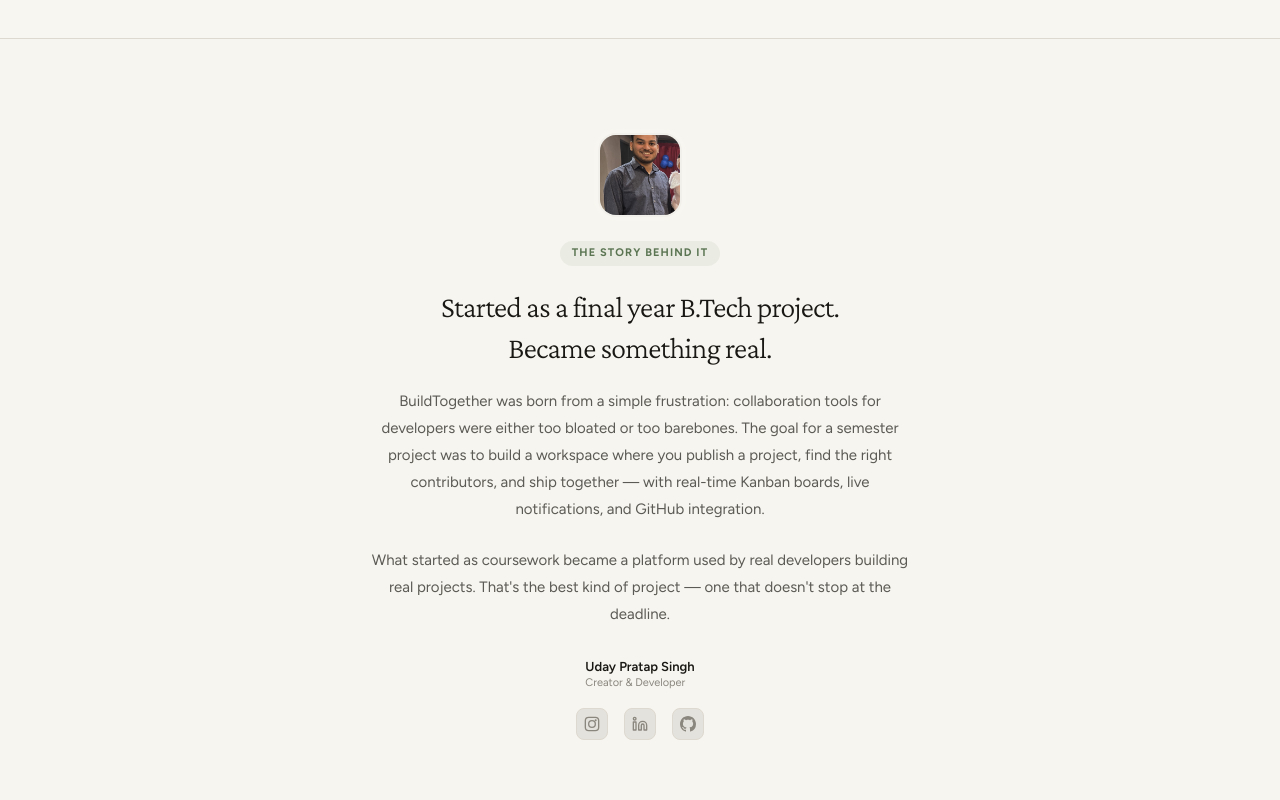
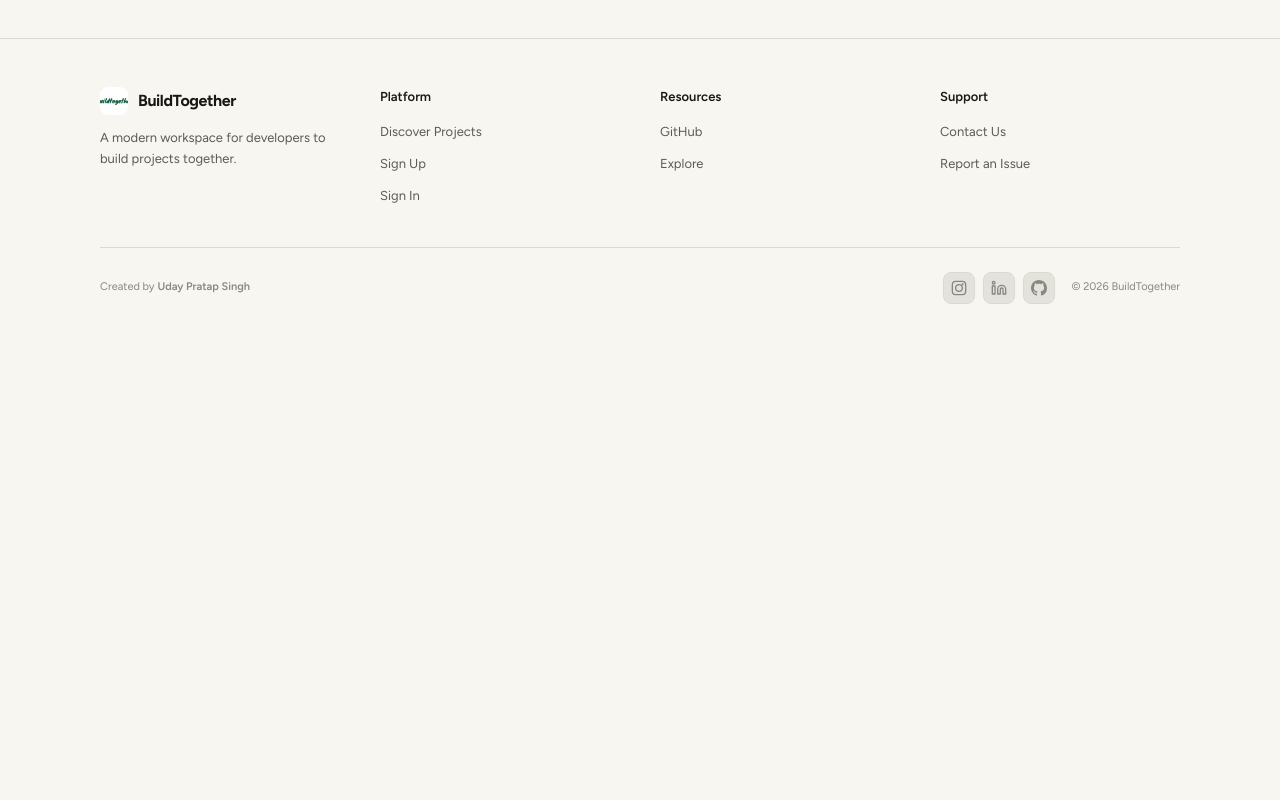
Before and after one commit to codebyuday/BuildTogether, a React (Vite) app: page / in a window 1280 px wide. Shown: the part 4200-5000 px from the top of the page. After the commit the page ends 4552 px from the top, so only its background shows below. Built offline with nearby package versions, Linux system fonts and the light colour scheme; no server answers; the database is empty.

Commit message:
feat: remove origin story section, add creator social links to footer

```diff
--- a/src/pages/Landing.jsx
+++ b/src/pages/Landing.jsx
@@ -317,56 +317,6 @@ export default function Landing() {
         </div>
       </section>
 
-      {/* Origin Story */}
-      <section className="py-24 px-6 sm:px-8 border-t border-line bg-surface-container-low/30">
-        <div className="mx-auto max-w-[720px] text-center">
-          <div className="mb-6">
-            <img src="/uday.jpg" alt="Uday Pratap Singh"
-              className="w-20 h-20 rounded-2xl object-cover bg-surface-container-high mx-auto ring-4 ring-surface ring-offset-2 ring-offset-surface-container-low" />
-          </div>
-          <span className="inline-block px-3 py-1 rounded-full bg-primary/8 text-primary text-[11px] font-bold uppercase tracking-widest mb-5">The story behind it</span>
-          <h2 className="font-heading text-[26px] sm:text-[30px] font-light text-on-surface tracking-tight leading-snug mb-5">
-            Started as a final year B.Tech project.<br className="hidden sm:block" /> Became something real.
-          </h2>
-          <p className="text-[15px] leading-[1.8] text-on-surface-variant max-w-[540px] mx-auto mb-6">
-            BuildTogether was born from a simple frustration: collaboration tools for developers
-            were either too bloated or too barebones. The goal for a semester project was to
-            build a workspace where you publish a project, find the right contributors, and ship
-            together — with real-time Kanban boards, live notifications, and GitHub integration.
-          </p>
-          <p className="text-[15px] leading-[1.8] text-on-surface-variant max-w-[540px] mx-auto mb-8">
-            What started as coursework became a platform used by real developers building real
-            projects. That's the best kind of project — one that doesn't stop at the deadline.
-          </p>
-          <div className="flex items-center justify-center gap-3">
-            <div className="text-left">
-              <p className="text-[13px] font-semibold text-on-surface leading-none">Uday Pratap Singh</p>
-              <p className="text-[11px] text-muted mt-0.5">Creator & Developer</p>
-            </div>
-          </div>
-          <div className="flex items-center justify-center gap-4 mt-4">
-            <a href="https://www.instagram.com/theudaypsr/" target="_blank" rel="noopener"
-              className="w-8 h-8 rounded-lg bg-surface-container-high border border-line flex items-center justify-center text-muted hover:text-on-surface hover:bg-surface-container transition-all">
-              <svg width="16" height="16" viewBox="0 0 24 24" fill="none" stroke="currentColor" strokeWidth="2" strokeLinecap="round" strokeLinejoin="round">
-                <rect x="2" y="2" width="20" height="20" rx="5" ry="5"/><circle cx="12" cy="12" r="5"/><circle cx="17.5" cy="6.5" r="1.5" fill="currentColor" stroke="none"/>
-              </svg>
-            </a>
-            <a href="https://www.linkedin.com/in/udaypratap-singh-285823288/" target="_blank" rel="noopener"
-              className="w-8 h-8 rounded-lg bg-surface-container-high border border-line flex items-center justify-center text-muted hover:text-on-surface hover:bg-surface-container transition-all">
-              <svg width="16" height="16" viewBox="0 0 24 24" fill="none" stroke="currentColor" strokeWidth="2" strokeLinecap="round" strokeLinejoin="round">
-                <path d="M16 8a6 6 0 0 1 6 6v7h-4v-7a2 2 0 0 0-2-2 2 2 0 0 0-2 2v7h-4v-7a6 6 0 0 1 6-6z"/><rect x="2" y="9" width="4" height="12"/><circle cx="4" cy="4" r="2"/>
-              </svg>
-            </a>
-            <a href="https://github.com/codebyuday" target="_blank" rel="noopener"
-              className="w-8 h-8 rounded-lg bg-surface-container-high border border-line flex items-center justify-center text-muted hover:text-on-surface hover:bg-surface-container transition-all">
-              <svg width="16" height="16" viewBox="0 0 24 24" fill="currentColor">
-                <path d="M12 0C5.37 0 0 5.37 0 12c0 5.31 3.435 9.795 8.205 11.385.6.105.825-.255.825-.57 0-.285-.015-1.23-.015-2.235-3.015.555-3.795-.735-4.035-1.41-.135-.345-.72-1.41-1.23-1.695-.42-.225-1.02-.78-.015-.795.945-.015 1.62.87 1.845 1.23 1.08 1.815 2.805 1.305 3.495.99.105-.78.42-1.305.765-1.605-2.67-.3-5.46-1.335-5.46-5.925 0-1.305.465-2.385 1.23-3.225-.12-.3-.54-1.53.12-3.18 0 0 1.005-.315 3.3 1.23.96-.27 1.98-.405 3-.405s2.04.135 3 .405c2.295-1.56 3.3-1.23 3.3-1.23.66 1.65.24 2.88.12 3.18.765.84 1.23 1.905 1.23 3.225 0 4.605-2.805 5.625-5.475 5.925.435.375.81 1.095.81 2.22 0 1.605-.015 2.895-.015 3.3 0 .315.225.69.825.57A12.02 12.02 0 0 0 24 12c0-6.63-5.37-12-12-12z"/>
-              </svg>
-            </a>
-          </div>
-        </div>
-      </section>
-
       {/* Footer */}
       <footer className="border-t border-line px-6 sm:px-8 py-12 bg-surface">
         <div className="mx-auto max-w-[1080px]">
@@ -405,7 +355,29 @@ export default function Landing() {
           </div>
           <div className="mt-10 pt-6 flex flex-col sm:flex-row items-center justify-between gap-4 border-t border-line">
             <p className="text-[11px] text-muted">Created by <a href="https://www.linkedin.com/in/udaypratap-singh-285823288/" target="_blank" rel="noopener" className="hover:text-on-surface transition-colors font-semibold">Uday Pratap Singh</a></p>
-            <p className="text-[11px] text-muted">&copy; {new Date().getFullYear()} BuildTogether</p>
+            <div className="flex items-center gap-4">
+              <div className="flex items-center gap-2">
+                <a href="https://www.instagram.com/theudaypsr/" target="_blank" rel="noopener" aria-label="Instagram"
+                  className="w-8 h-8 rounded-lg bg-surface-container-high border border-line flex items-center justify-center text-muted hover:text-on-surface hover:bg-surface-container transition-all">
+                  <svg width="16" height="16" viewBox="0 0 24 24" fill="none" stroke="currentColor" strokeWidth="2" strokeLinecap="round" strokeLinejoin="round">
+                    <rect x="2" y="2" width="20" height="20" rx="5" ry="5"/><circle cx="12" cy="12" r="5"/><circle cx="17.5" cy="6.5" r="1.5" fill="currentColor" stroke="none"/>
+                  </svg>
+                </a>
+                <a href="https://www.linkedin.com/in/udaypratap-singh-285823288/" target="_blank" rel="noopener" aria-label="LinkedIn"
+                  className="w-8 h-8 rounded-lg bg-surface-container-high border border-line flex items-center justify-center text-muted hover:text-on-surface hover:bg-surface-container transition-all">
+                  <svg width="16" height="16" viewBox="0 0 24 24" fill="none" stroke="currentColor" strokeWidth="2" strokeLinecap="round" strokeLinejoin="round">
+                    <path d="M16 8a6 6 0 0 1 6 6v7h-4v-7a2 2 0 0 0-2-2 2 2 0 0 0-2 2v7h-4v-7a6 6 0 0 1 6-6z"/><rect x="2" y="9" width="4" height="12"/><circle cx="4" cy="4" r="2"/>
+                  </svg>
+                </a>
+                <a href="https://github.com/codebyuday" target="_blank" rel="noopener" aria-label="GitHub"
+                  className="w-8 h-8 rounded-lg bg-surface-container-high border border-line flex items-center justify-center text-muted hover:text-on-surface hover:bg-surface-container transition-all">
+                  <svg width="16" height="16" viewBox="0 0 24 24" fill="currentColor">
+                    <path d="M12 0C5.37 0 0 5.37 0 12c0 5.31 3.435 9.795 8.205 11.385.6.105.825-.255.825-.57 0-.285-.015-1.23-.015-2.235-3.015.555-3.795-.735-4.035-1.41-.135-.345-.72-1.41-1.23-1.695-.42-.225-1.02-.78-.015-.795.945-.015 1.62.87 1.845 1.23 1.08 1.815 2.805 1.305 3.495.99.105-.78.42-1.305.765-1.605-2.67-.3-5.46-1.335-5.46-5.925 0-1.305.465-2.385 1.23-3.225-.12-.3-.54-1.53.12-3.18 0 0 1.005-.315 3.3 1.23.96-.27 1.98-.405 3-.405s2.04.135 3 .405c2.295-1.56 3.3-1.23 3.3-1.23.66 1.65.24 2.88.12 3.18.765.84 1.23 1.905 1.23 3.225 0 4.605-2.805 5.625-5.475 5.925.435.375.81 1.095.81 2.22 0 1.605-.015 2.895-.015 3.3 0 .315.225.69.825.57A12.02 12.02 0 0 0 24 12c0-6.63-5.37-12-12-12z"/>
+                  </svg>
+                </a>
+              </div>
+              <p className="text-[11px] text-muted">&copy; {new Date().getFullYear()} BuildTogether</p>
+            </div>
           </div>
         </div>
       </footer>
```
